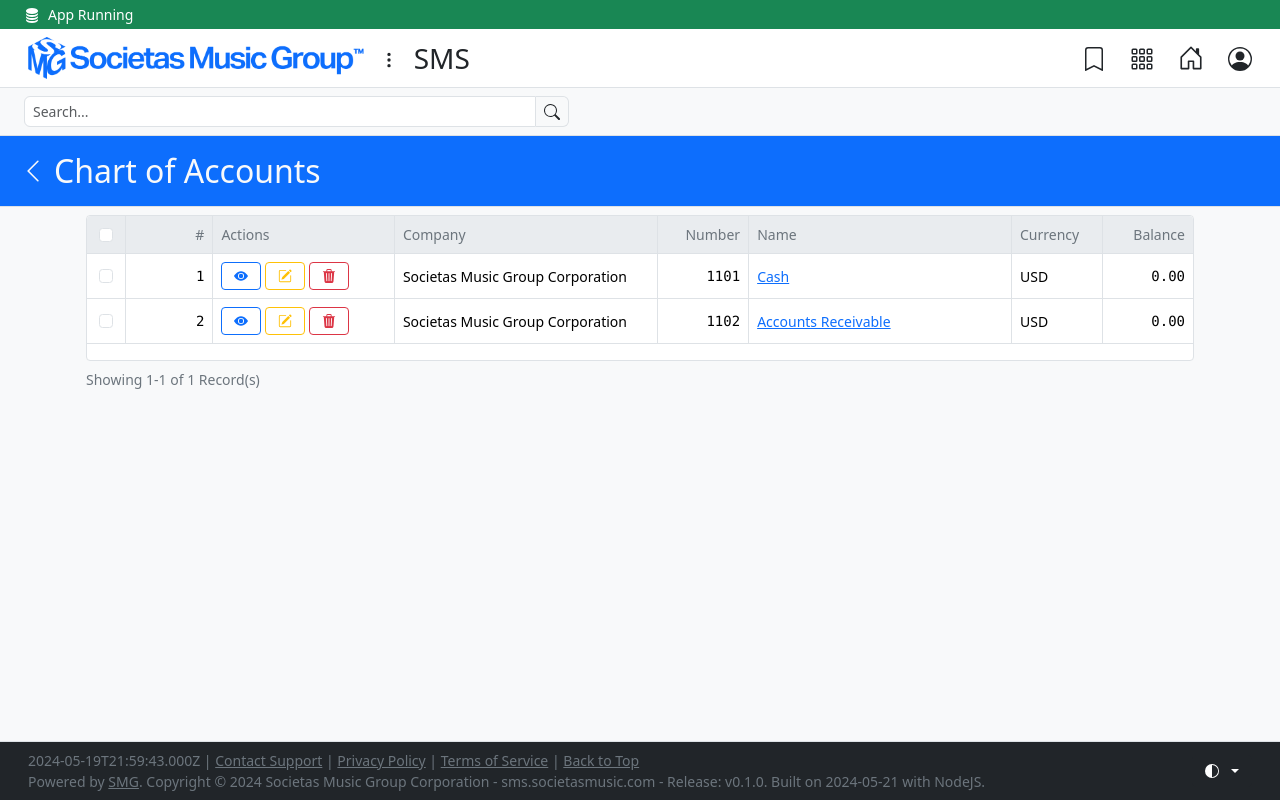
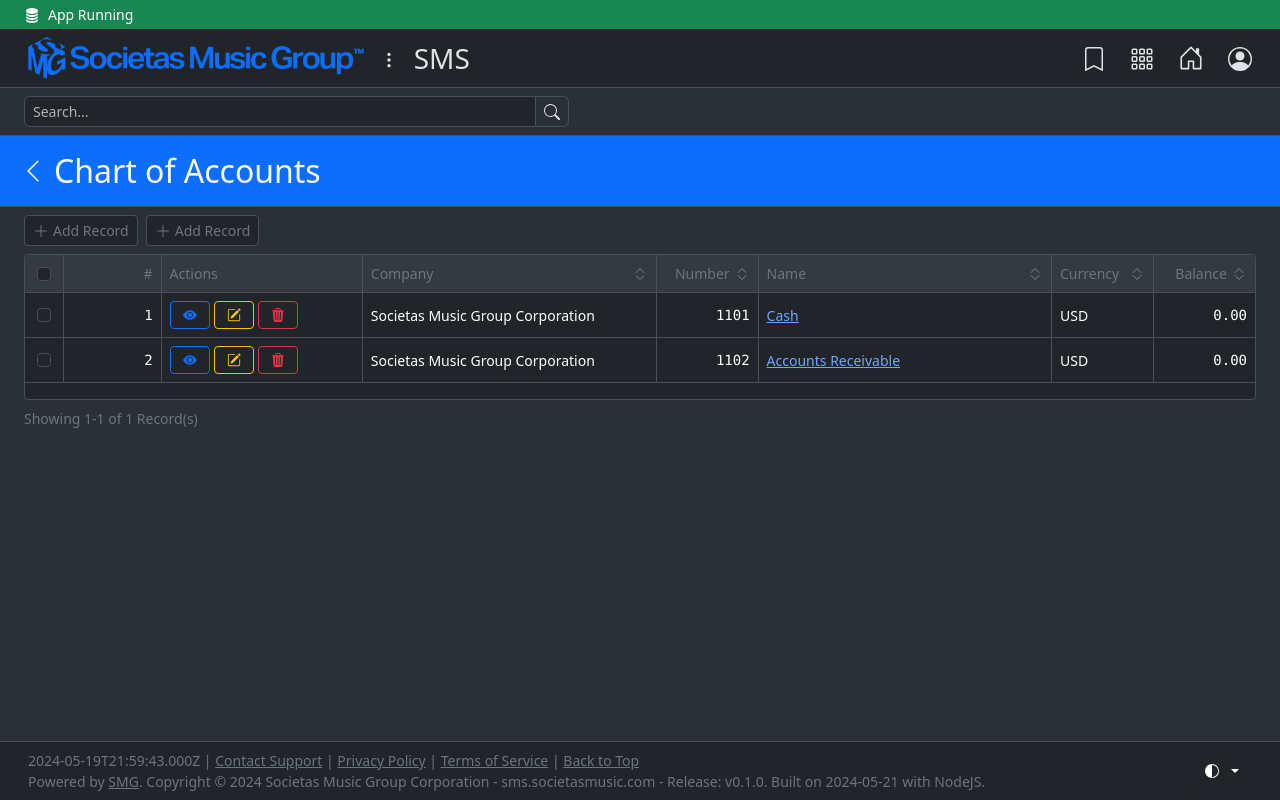
Before and after one commit to adennnwav/sms, a Next.js app: page /ais/coa in a window 1280 px wide. Built offline with nearby package versions, Linux system fonts and the light colour scheme.

Commit message:
minor changes

```diff
--- a/src/app/ais/coa/page.jsx
+++ b/src/app/ais/coa/page.jsx
@@ -14,8 +14,26 @@
                     <div className="d-flex flex-column flex-grow-1">
                         <PageTitle title="Chart of Accounts" return="/ais"/>
                         <div className="flex-grow-1">
-                            <div className="container px-3 py-0">
+                            <div className="px-4 py-0">
                                 {/* <Message type="success" text="Your request was successfully processed." show="true"/> */}
+                                <div className="mb-2 d-flex gap-2">
+                                    <a href="" className="text-decoration-none text-secondary">
+                                        <div className="border bg-body rounded-1 py-1 px-2 d-flex align-items-center gap-1">
+                                            <svg xmlns="http://www.w3.org/2000/svg" width="16" height="16" fill="currentColor" className="bi bi-plus-lg" viewBox="0 0 16 16">
+                                                <path d="M8 2a.5.5 0 0 1 .5.5v5h5a.5.5 0 0 1 0 1h-5v5a.5.5 0 0 1-1 0v-5h-5a.5.5 0 0 1 0-1h5v-5A.5.5 0 0 1 8 2"/>
+                                            </svg>
+                                            <p className="m-0">Add Record</p>
+                                        </div>
+                                    </a>
+                                    <a href="" className="text-decoration-none text-secondary">
+                                        <div className="border bg-body rounded-1 py-1 px-2 d-flex align-items-center gap-1">
+                                            <svg xmlns="http://www.w3.org/2000/svg" width="16" height="16" fill="currentColor" className="bi bi-plus-lg" viewBox="0 0 16 16">
+                                                <path d="M8 2a.5.5 0 0 1 .5.5v5h5a.5.5 0 0 1 0 1h-5v5a.5.5 0 0 1-1 0v-5h-5a.5.5 0 0 1 0-1h5v-5A.5.5 0 0 1 8 2"/>
+                                            </svg>
+                                            <p className="m-0">Add Record</p>
+                                        </div>
+                                    </a>
+                                </div>
                                 <div className="border bg-body rounded-1">
                                     <table className="table">
                                         <thead>
@@ -25,11 +43,46 @@
                                                 </th>
                                                 <th className="col-1 text-secondary bg-body-secondary fw-normal border-end text-end">#</th>
                                                 <th className="col-2 text-secondary bg-body-secondary fw-normal border-end">Actions</th>
-                                                <th className="col-3 text-secondary bg-body-secondary fw-normal border-end">Company</th>
-                                                <th className="col-1 text-secondary bg-body-secondary fw-normal border-end text-end">Number</th>
-                                                <th className="col-3 text-secondary bg-body-secondary fw-normal border-end">Name</th>
-                                                <th className="col-1 text-secondary bg-body-secondary fw-normal border-end">Currency</th>
-                                                <th className="col-1 text-secondary bg-body-secondary fw-normal border-top-end-1 text-end">Balance</th>
+                                                <th className="col-3 text-secondary bg-body-secondary fw-normal border-end">
+                                                    <div className="d-flex align-items-center justify-content-between">
+                                                        Company
+                                                        <svg xmlns="http://www.w3.org/2000/svg" width="16" height="16" fill="currentColor" className="bi bi-chevron-expand" viewBox="0 0 16 16">
+                                                            <path d="M3.646 9.146a.5.5 0 0 1 .708 0L8 12.793l3.646-3.647a.5.5 0 0 1 .708.708l-4 4a.5.5 0 0 1-.708 0l-4-4a.5.5 0 0 1 0-.708m0-2.292a.5.5 0 0 0 .708 0L8 3.207l3.646 3.647a.5.5 0 0 0 .708-.708l-4-4a.5.5 0 0 0-.708 0l-4 4a.5.5 0 0 0 0 .708"/>
+                                                        </svg>
+                                                    </div>
+                                                </th>
+                                                <th className="col-1 text-secondary bg-body-secondary fw-normal border-end text-end">
+                                                    <div className="d-flex align-items-center justify-content-end gap-1">
+                                                        Number
+                                                        <svg xmlns="http://www.w3.org/2000/svg" width="16" height="16" fill="currentColor" className="bi bi-chevron-expand" viewBox="0 0 16 16">
+                                                            <path d="M3.646 9.146a.5.5 0 0 1 .708 0L8 12.793l3.646-3.647a.5.5 0 0 1 .708.708l-4 4a.5.5 0 0 1-.708 0l-4-4a.5.5 0 0 1 0-.708m0-2.292a.5.5 0 0 0 .708 0L8 3.207l3.646 3.647a.5.5 0 0 0 .708-.708l-4-4a.5.5 0 0 0-.708 0l-4 4a.5.5 0 0 0 0 .708"/>
+                                                        </svg>
+                                                    </div>
+                                                </th>
+                                                <th className="col-3 text-secondary bg-body-secondary fw-normal border-end">
+                                                    <div className="d-flex align-items-center justify-content-between">
+                                                        Name
+                                                        <svg xmlns="http://www.w3.org/2000/svg" width="16" height="16" fill="currentColor" className="bi bi-chevron-expand" viewBox="0 0 16 16">
+                                                            <path d="M3.646 9.146a.5.5 0 0 1 .708 0L8 12.793l3.646-3.647a.5.5 0 0 1 .708.708l-4 4a.5.5 0 0 1-.708 0l-4-4a.5.5 0 0 1 0-.708m0-2.292a.5.5 0 0 0 .708 0L8 3.207l3.646 3.647a.5.5 0 0 0 .708-.708l-4-4a.5.5 0 0 0-.708 0l-4 4a.5.5 0 0 0 0 .708"/>
+                                                        </svg>
+                                                    </div>
+                                                </th>
+                                                <th className="col-1 text-secondary bg-body-secondary fw-normal border-end">
+                                                    <div className="d-flex align-items-center justify-content-between">
+                                                        Currency
+                                                        <svg xmlns="http://www.w3.org/2000/svg" width="16" height="16" fill="currentColor" className="bi bi-chevron-expand" viewBox="0 0 16 16">
+                                                            <path d="M3.646 9.146a.5.5 0 0 1 .708 0L8 12.793l3.646-3.647a.5.5 0 0 1 .708.708l-4 4a.5.5 0 0 1-.708 0l-4-4a.5.5 0 0 1 0-.708m0-2.292a.5.5 0 0 0 .708 0L8 3.207l3.646 3.647a.5.5 0 0 0 .708-.708l-4-4a.5.5 0 0 0-.708 0l-4 4a.5.5 0 0 0 0 .708"/>
+                                                        </svg>
+                                                    </div>
+                                                </th>
+                                                <th className="col-1 text-secondary bg-body-secondary fw-normal border-top-end-1 text-end">
+                                                    <div className="d-flex align-items-center justify-content-end gap-1">
+                                                        Balance
+                                                        <svg xmlns="http://www.w3.org/2000/svg" width="16" height="16" fill="currentColor" className="bi bi-chevron-expand" viewBox="0 0 16 16">
+                                                            <path d="M3.646 9.146a.5.5 0 0 1 .708 0L8 12.793l3.646-3.647a.5.5 0 0 1 .708.708l-4 4a.5.5 0 0 1-.708 0l-4-4a.5.5 0 0 1 0-.708m0-2.292a.5.5 0 0 0 .708 0L8 3.207l3.646 3.647a.5.5 0 0 0 .708-.708l-4-4a.5.5 0 0 0-.708 0l-4 4a.5.5 0 0 0 0 .708"/>
+                                                        </svg>
+                                                    </div>
+                                                </th>
                                             </tr>
                                         </thead>
                                         <tbody>
--- a/src/app/layout.jsx
+++ b/src/app/layout.jsx
@@ -9,7 +9,7 @@
 
 const RootLayout = ({children}) => {
   return (
-    <html lang="en" data-bs-theme="light">
+    <html lang="en" data-bs-theme="dark">
         <body>
             {children}
             <BootstrapClient/>
```
